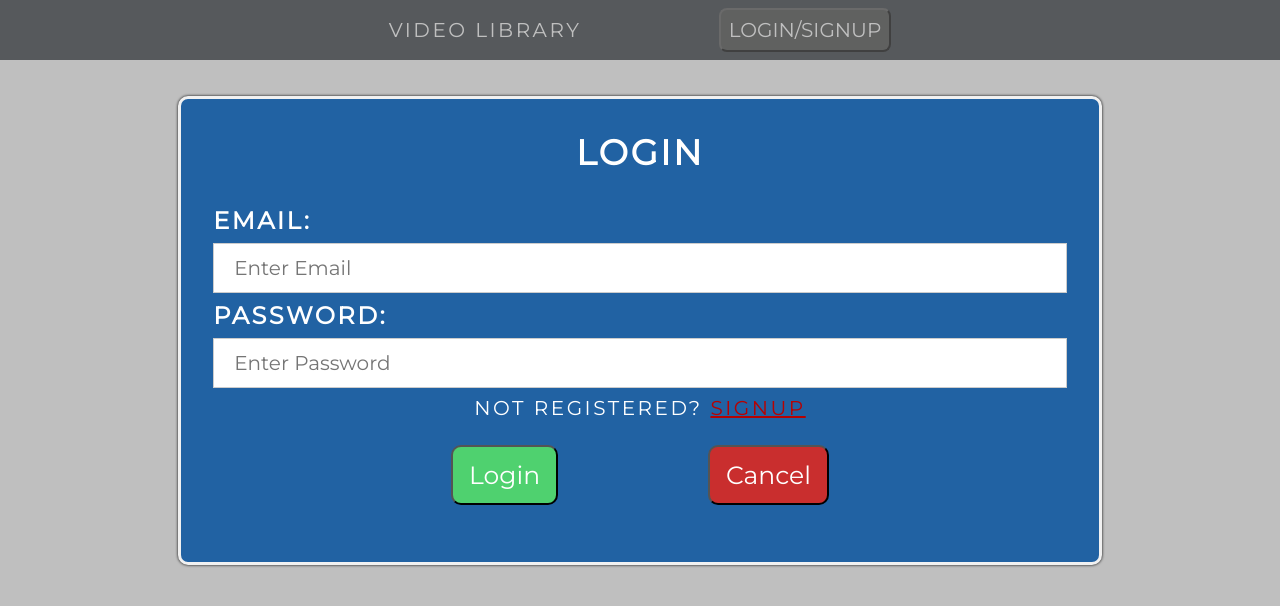
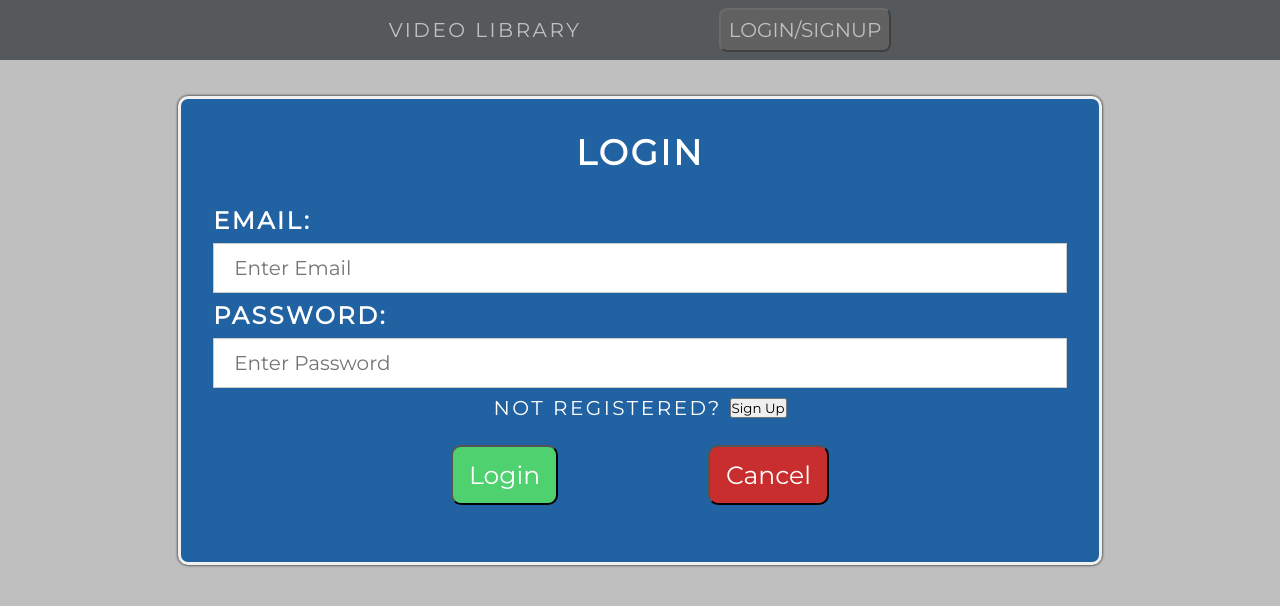
Before and after one commit to tdyleuth/video-library, a React (Create React App) app in the folder client/: page /user/login in a window 1280 px wide. Both pictures are taken after a click on the button "LOGIN/SIGNUP". Shown: the top 606 px of the page. Built offline with nearby package versions, Linux system fonts and the light colour scheme.

Commit message:
Update Delete Video functionality

```diff
--- a/client/src/components/Login/Login.jsx
+++ b/client/src/components/Login/Login.jsx
@@ -73,9 +73,7 @@ const Login = ({ setIsAuthed, isAuthed, setShowLoginModal }) => {
                     <div>
                         <p className='signup-link'>
                             Not registered?&nbsp;
-                            <Link to='/user/signup' className='nav-link'>
-                                Signup
-                            </Link>{' '}
+                            <button>Sign Up</button>
                         </p>
                     </div>
                     <div className='button-container'>
--- a/client/src/components/Video/VideoCard.jsx
+++ b/client/src/components/Video/VideoCard.jsx
@@ -25,11 +25,11 @@ const VideoCard = ({ video, setVideos, isAuthed, videos }) => {
                 );
 
                 setVideos(updatedVideoList);
+
+                alert('Successfully Delete');
             };
 
             deleteVideo();
-
-            alert('Successfully Delete');
         } catch (err) {
             console.error(err);
         }
```
Also changed, not shown: client/src/components/Video/DeleteVideo.jsx (deleted, +0 -11 lines).
